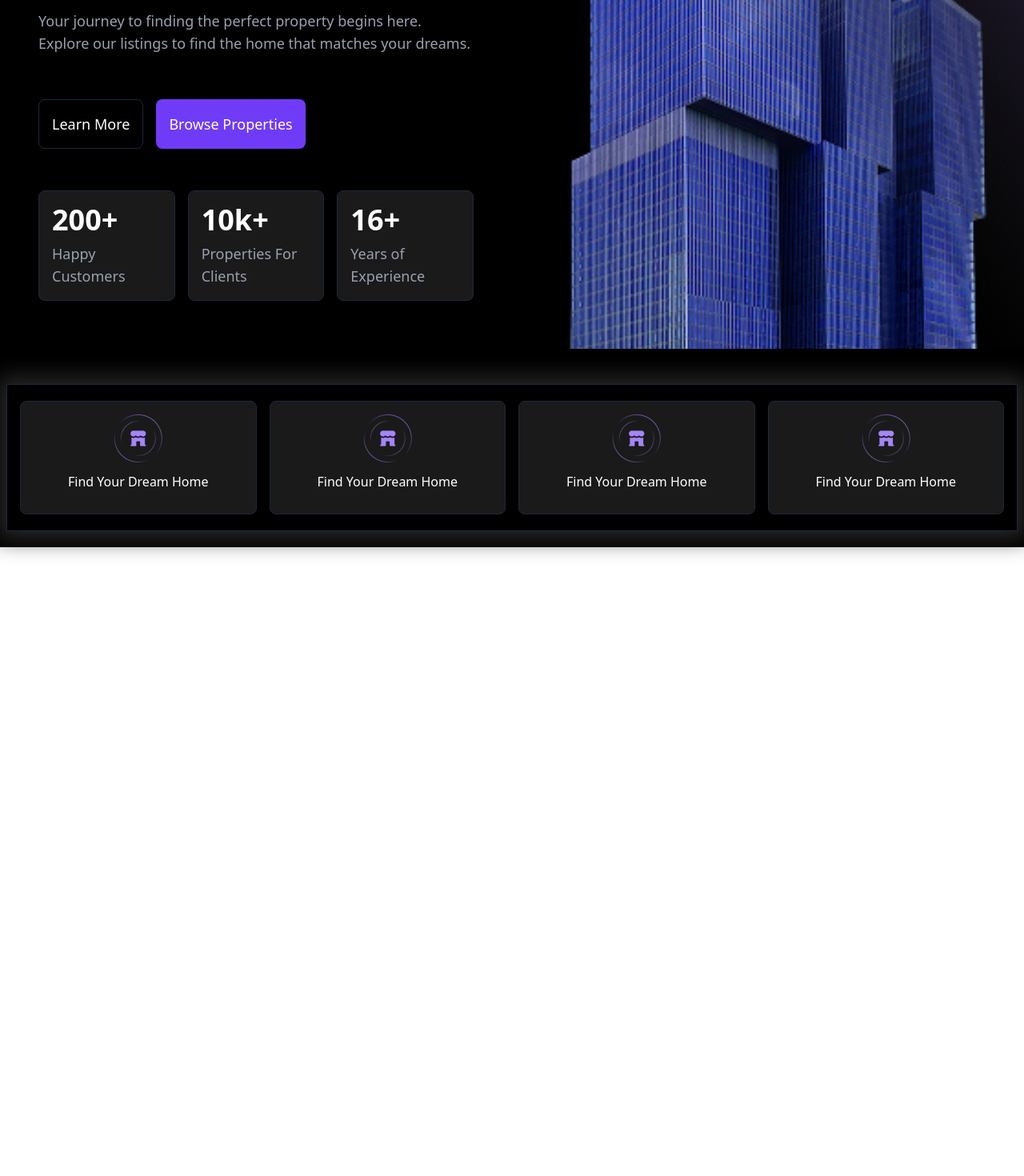
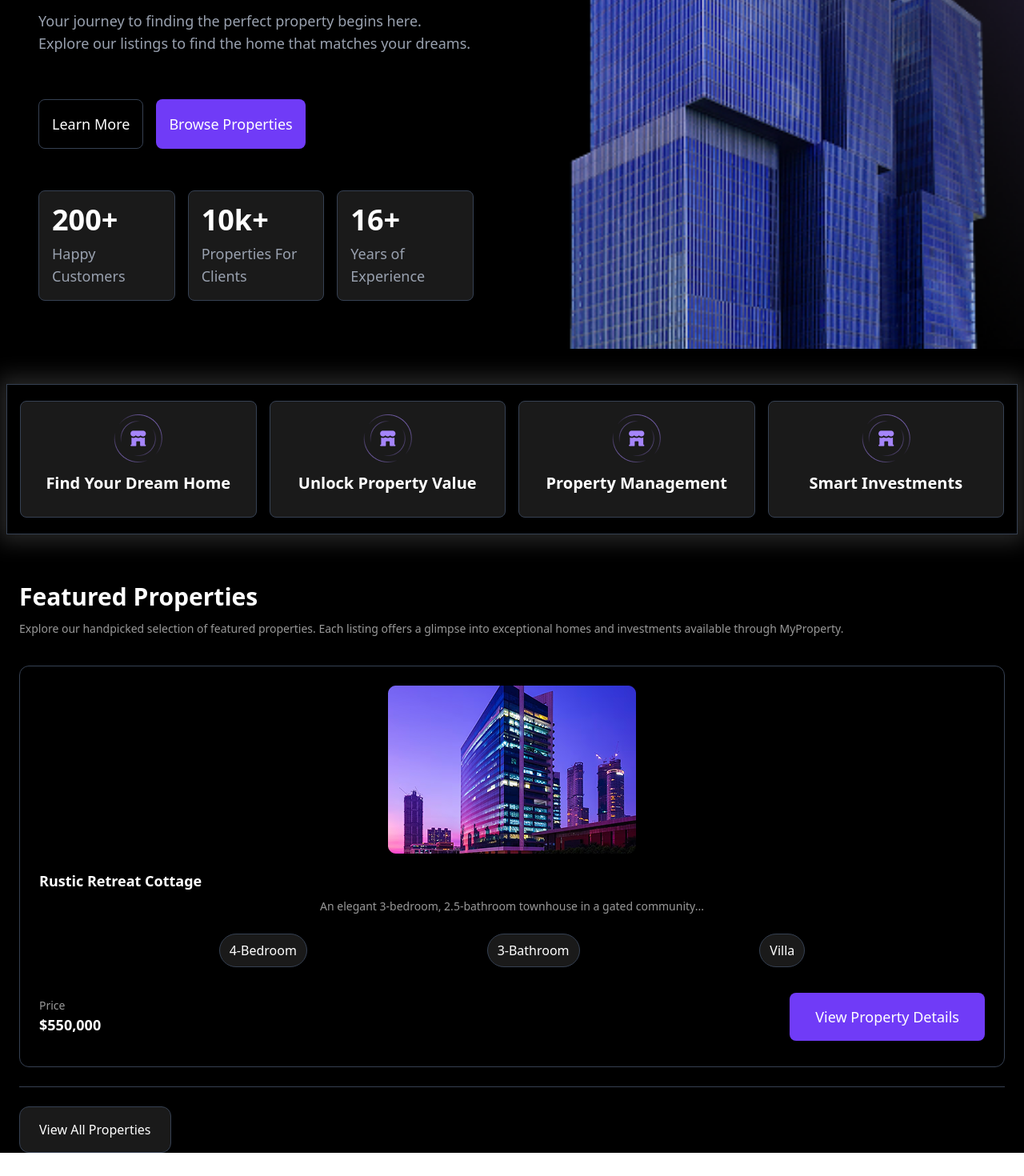
Before and after one commit to omk1r/MyProperty, a React (Vite) app in the folder client/: page / in a window 1280 px wide. Shown: the part 380-1850 px from the top of the page at 80% size. Before the commit the page ends 1088 px from the top, so only its background shows below. Built offline with nearby package versions, Linux system fonts and the light colour scheme.

Commit message:
featured properties mobile ui complete

```diff
--- a/client/src/pages/Home.tsx
+++ b/client/src/pages/Home.tsx
@@ -24,7 +24,7 @@ const Home = () => {
             </div>
 
             <div className="flex md:flex-row flex-col md:gap-4 px-4 py-6 w-full">
-              <button className="my-2 md:px-4 py-4 border border-gray-800 rounded-lg font-medium text-sm xl:text-lg">
+              <button className="my-2 md:px-4 py-4 border border-gray-700 rounded-lg font-medium text-sm xl:text-lg">
                 Learn More
               </button>
               <button className="bg-[#703BF7] my-2 md:px-4 py-4 rounded-lg font-medium text-sm xl:text-lg">
@@ -34,7 +34,7 @@ const Home = () => {
 
             <div className="flex flex-wrap md:flex-nowrap px-2 py-3 w-full">
               <div className="px-2 w-1/2 md:w-1/3">
-                <div className="bg-[#1A1A1A] my-2 px-4 py-8 md:py-4 border border-gray-800 rounded-lg md:text-left text-center">
+                <div className="bg-[#1A1A1A] my-2 px-4 py-8 md:py-4 border border-gray-700 rounded-lg md:text-left text-center">
                   <h4 className="font-bold text-2xl md:text-3xl xl:text-4xl">
                     200+
                   </h4>
@@ -44,7 +44,7 @@ const Home = () => {
                 </div>
               </div>
               <div className="px-2 w-1/2 md:w-1/3">
-                <div className="bg-[#1A1A1A] my-2 px-4 py-8 md:py-4 border border-gray-800 rounded-lg md:text-left text-center">
+                <div className="bg-[#1A1A1A] my-2 px-4 py-8 md:py-4 border border-gray-700 rounded-lg md:text-left text-center">
                   <h4 className="font-bold text-2xl md:text-3xl xl:text-4xl">
                     10k+
                   </h4>
@@ -54,7 +54,7 @@ const Home = () => {
                 </div>
               </div>
               <div className="px-2 w-full md:w-1/3">
-                <div className="bg-[#1A1A1A] my-2 px-4 py-8 md:py-4 border border-gray-800 rounded-lg md:text-left text-center">
+                <div className="bg-[#1A1A1A] my-2 px-4 py-8 md:py-4 border border-gray-700 rounded-lg md:text-left text-center">
                   <h4 className="font-bold text-2xl md:text-3xl xl:text-4xl">
                     16+
                   </h4>
@@ -68,36 +68,95 @@ const Home = () => {
         </div>
 
         <div className="my-6 px-4 md:px-2 py-5">
-          <div className="flex flex-row flex-wrap shadow-[0_0_25px_10px_#262626] px-2 py-3 border border-gray-800 rounded-2xl md:rounded-none w-full">
+          <div className="flex flex-row flex-wrap shadow-[0_0_25px_10px_#262626] px-2 py-3 border border-gray-700 rounded-2xl md:rounded-none w-full">
             <div className="px-2 py-2 w-1/2 md:w-1/4">
-              <div className="flex flex-col justify-center items-center bg-[#1A1A1A] px-2 py-4 border border-gray-800 rounded-lg w-full">
+              <div className="flex flex-col justify-center items-center bg-[#1A1A1A] px-2 py-4 border border-gray-700 rounded-lg w-full">
                 <img src="./home-icon.png" alt="" />
-                <p className="py-3">Find Your Dream Home</p>
+                <p className="py-3 font-semibold text-sm md:text-base xl:text-xl text-center">
+                  Find Your Dream Home
+                </p>
               </div>
             </div>
             <div className="px-2 py-2 w-1/2 md:w-1/4">
-              <div className="flex flex-col justify-center items-center bg-[#1A1A1A] px-2 py-4 border border-gray-800 rounded-lg w-full">
+              <div className="flex flex-col justify-center items-center bg-[#1A1A1A] px-2 py-4 border border-gray-700 rounded-lg w-full">
                 <img src="./home-icon.png" alt="" />
-                <p className="py-3 text-center">Find Your Dream Home</p>
+                <p className="py-3 font-semibold text-sm md:text-base xl:text-xl text-center">
+                  Unlock Property Value
+                </p>
               </div>
             </div>
             <div className="px-2 py-2 w-1/2 md:w-1/4">
-              <div className="flex flex-col justify-center items-center bg-[#1A1A1A] px-2 py-4 border border-gray-800 rounded-lg w-full">
+              <div className="flex flex-col justify-center items-center bg-[#1A1A1A] px-2 py-4 border border-gray-700 rounded-lg w-full">
                 <img src="./home-icon.png" alt="" />
-                <p className="py-3">Find Your Dream Home</p>
+                <p className="py-3 font-semibold text-sm md:text-base xl:text-xl text-center">
+                  Property Management
+                </p>
               </div>
             </div>
             <div className="px-2 py-2 w-1/2 md:w-1/4">
-              <div className="flex flex-col justify-center items-center bg-[#1A1A1A] px-2 py-4 border border-gray-800 rounded-lg w-full">
+              <div className="flex flex-col justify-center items-center bg-[#1A1A1A] px-2 py-4 border border-gray-700 rounded-lg w-full">
                 <img src="./home-icon.png" alt="" />
-                <p className="py-3">Find Your Dream Home</p>
+                <p className="py-3 font-semibold text-sm md:text-base xl:text-xl text-center">
+                  Smart Investments
+                </p>
               </div>
             </div>
           </div>
         </div>
       </div>
 
-      {/*  */}
+      {/* featured properties */}
+      <div className="my-10 px-6">
+        <div>
+          <h3 className="font-semibold text-3xl">Featured Properties</h3>
+          <p className="my-3 font-medium text-[#999999] text-sm">
+            Explore our handpicked selection of featured properties. Each
+            listing offers a glimpse into exceptional homes and investments
+            available through MyProperty.
+          </p>
+        </div>
+
+        <div className="py-6 border-gray-700 border-b">
+          <div className="flex flex-col items-center px-6 py-6 border border-gray-700 rounded-xl">
+            <img src="./property-1.png" alt="" />
+            <h6 className="mt-5 w-full font-semibold text-lg">
+              Rustic Retreat Cottage
+            </h6>
+            <p className="mt-2 font-medium text-[#999999] text-sm">
+              An elegant 3-bedroom, 2.5-bathroom townhouse in a gated
+              community...
+            </p>
+
+            <div className="flex flex-row flex-wrap justify-evenly items-center my-6 w-full">
+              <div className="flex items-center bg-[#1A1A1A] px-3 py-2 border border-gray-700 rounded-3xl">
+                4-Bedroom
+              </div>
+              <div className="flex items-center bg-[#1A1A1A] px-3 py-2 border border-gray-700 rounded-3xl">
+                3-Bathroom
+              </div>
+              <div className="flex items-center bg-[#1A1A1A] px-3 py-2 border border-gray-700 rounded-3xl">
+                Villa
+              </div>
+            </div>
+
+            <div className="flex flex-row justify-between items-center w-full">
+              <div className="flex flex-col items-start">
+                <p className="font-medium text-[#999999] text-sm">Price</p>
+                <span className="font-semibold text-lg">$550,000</span>
+              </div>
+              <button className="bg-[#703BF7] my-2 px-8 py-4 rounded-lg font-medium text-sm xl:text-lg">
+                View Property Details
+              </button>
+            </div>
+          </div>
+        </div>
+
+        <div className="my-6">
+          <button className="flex items-center bg-[#1A1A1A] px-6 py-4 border border-gray-700 rounded-xl">
+            View All Properties
+          </button>
+        </div>
+      </div>
     </>
   );
 };
```
Also changed, not shown: client/public/property-1.png (added).
